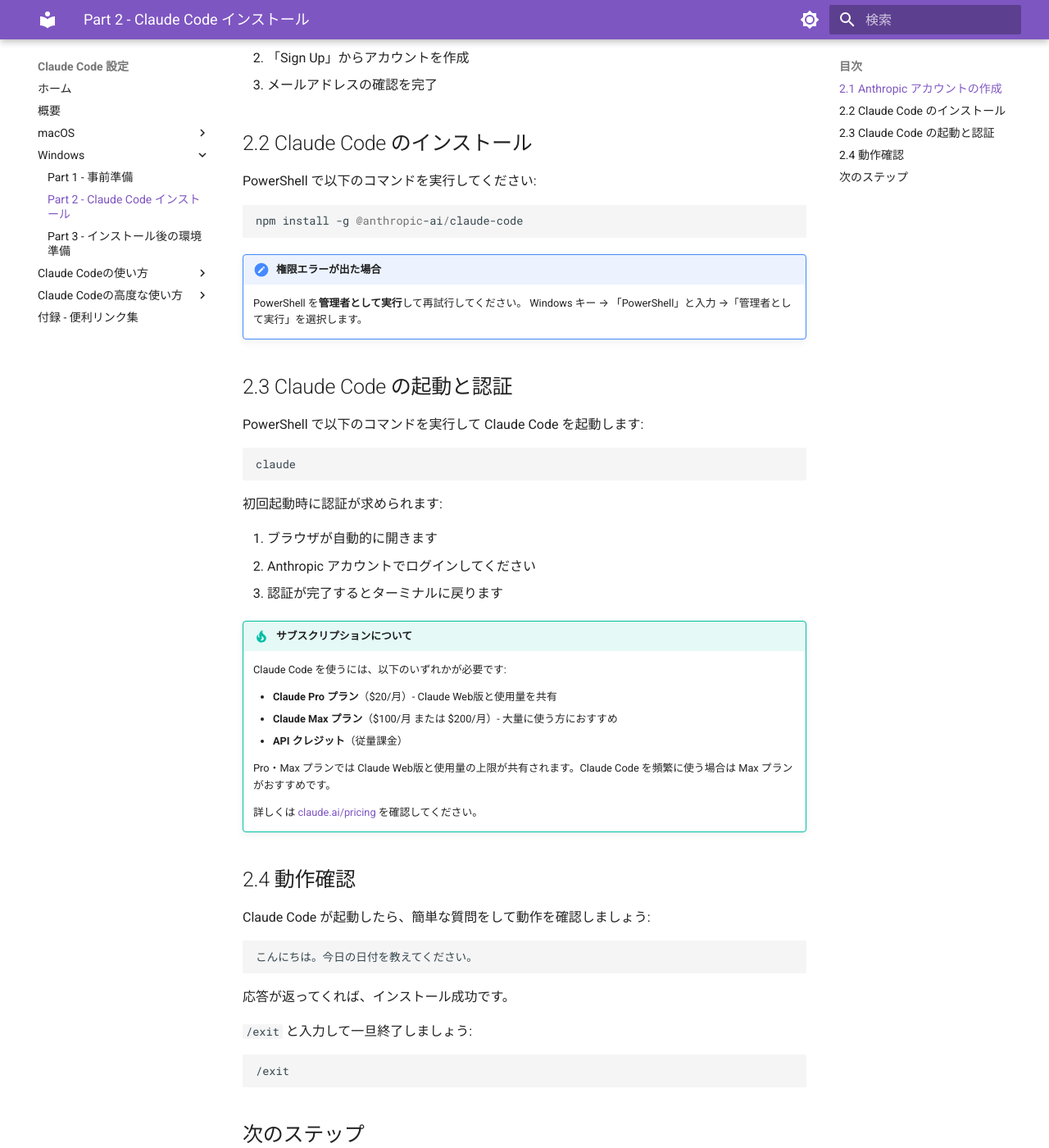
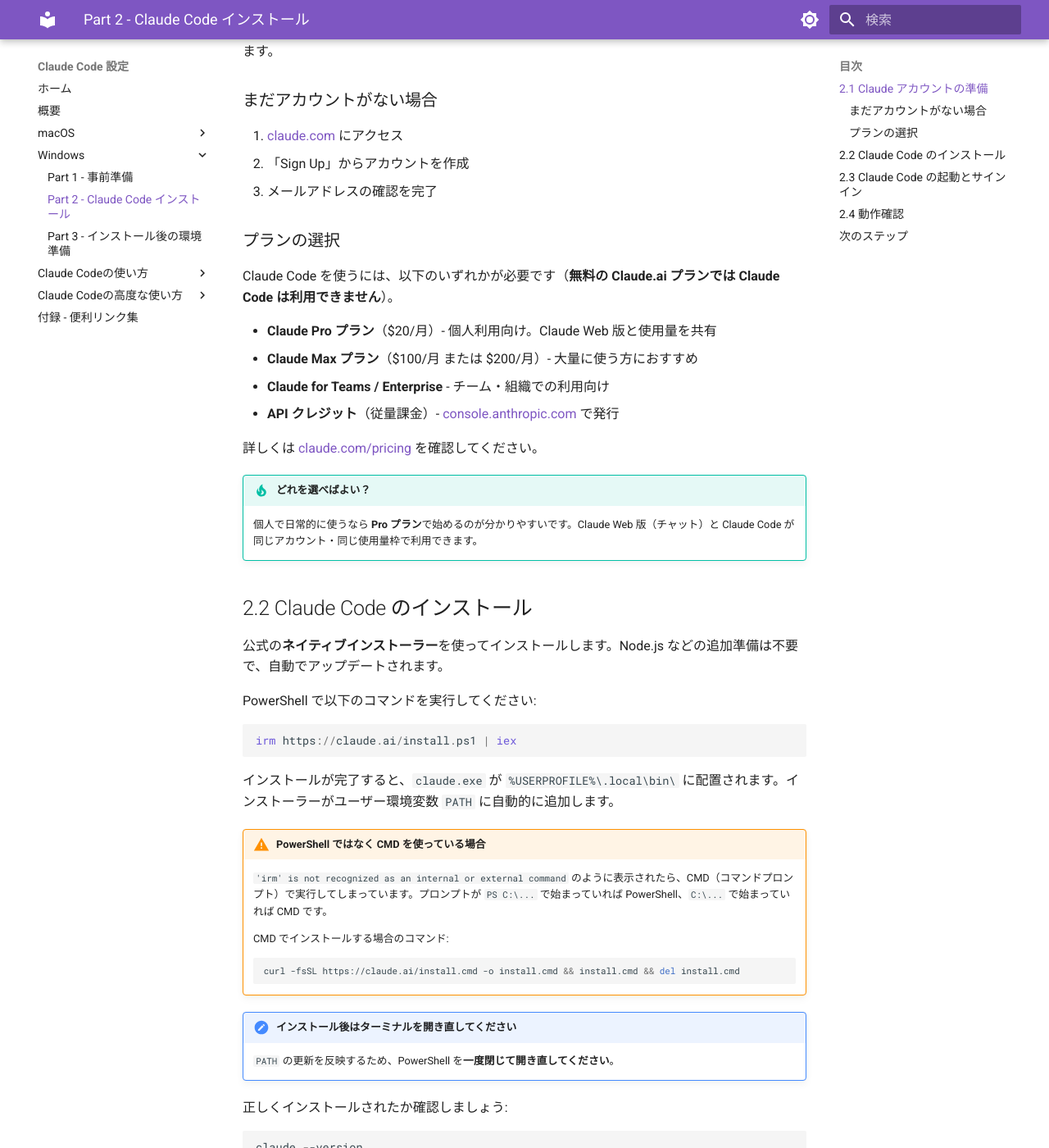
Before and after one commit to hdknr/claude-code-setup, an MkDocs documentation site: the page built from docs/windows/part2-installation.md, in a window 1280 px wide and 1400 px high, scrolled down 272 px. Shown: the whole window at 82% size. Built offline with MkDocs 1.6.1 and Material for MkDocs 9.7.7, drawn with Linux system fonts in a browser that asks for light colours; some of the changed text lies outside the part shown.

Commit message:
インストール手順を最新のネイティブインストーラーに更新
- Windows: `irm https://claude.ai/install.ps1 | iex` を採用
- macOS: `curl -fsSL https://claude.ai/install.sh | bash` を採用
- Node.js は不要になったため Part 1 から削除
- PATH の取り扱いとトラブルシュートを追記
- 「Anthropic Console でアカウント作成」ではなく claude.com でのサインアップに統一し、Pro/Max/Teams/Console など対応プランを明記

Fixes #24

````diff
--- a/docs/macos/part2-installation.md
+++ b/docs/macos/part2-installation.md
@@ -1,31 +1,62 @@
 # Part 2: Claude Code インストール
 
-Anthropic のアカウント登録から Claude Code のインストールまでの手順です。
+Claude アカウントの準備から Claude Code のインストール、サインインまでの手順です。
 
-## 2.1 Anthropic アカウントの作成
+## 2.1 Claude アカウントの準備
 
-1. [console.anthropic.com](https://console.anthropic.com/) にアクセス
+Claude Code を使うには **Claude アカウント**が必要です。Claude.ai のアカウントをそのまま使えます。
+
+### まだアカウントがない場合
+
+1. [claude.com](https://claude.com/) にアクセス
 2. 「Sign Up」からアカウントを作成
 3. メールアドレスの確認を完了
 
-![Anthropic Console](../images/screenshots/anthropic-console.png)
+### プランの選択
+
+Claude Code を使うには、以下のいずれかが必要です（**無料の Claude.ai プランでは Claude Code は利用できません**）。
+
+- **Claude Pro プラン**（$20/月）- 個人利用向け。Claude Web 版と使用量を共有
+- **Claude Max プラン**（$100/月 または $200/月）- 大量に使う方におすすめ
+- **Claude for Teams / Enterprise** - チーム・組織での利用向け
+- **API クレジット**（従量課金）- [console.anthropic.com](https://console.anthropic.com/) で発行
+
+詳しくは [claude.com/pricing](https://claude.com/pricing) を確認してください。
+
+!!! tip "どれを選べばよい？"
+    個人で日常的に使うなら **Pro プラン**で始めるのが分かりやすいです。Claude Web 版（チャット）と Claude Code が同じアカウント・同じ使用量枠で利用できます。
 
 ## 2.2 Claude Code のインストール
+
+公式の**ネイティブインストーラー**を使ってインストールします。Node.js などの追加準備は不要で、自動でアップデートされます。
 
 ターミナルで以下のコマンドを実行してください:
 
 ```bash
-npm install -g @anthropic-ai/claude-code
+curl -fsSL https://claude.ai/install.sh | bash
 ```
 
-!!! note "権限エラーが出た場合"
-    以下のコマンドで再試行してください:
+インストールが完了すると、`claude` コマンドが `~/.local/bin/claude` に配置されます。インストーラーがシェル設定（`~/.zprofile` など）にパスを自動追加します。
+
+!!! note "インストール後はターミナルを開き直してください"
+    パス設定を反映するため、ターミナルを一度閉じて開き直してください。
+    すぐに反映したい場合は次を実行します:
     ```bash
-    sudo npm install -g @anthropic-ai/claude-code
+    source ~/.zprofile
     ```
-    Mac のログインパスワードを入力してください。
 
-## 2.3 Claude Code の起動と認証
+正しくインストールされたか確認しましょう:
+
+```bash
+claude --version
+```
+
+バージョン番号が表示されれば成功です。
+
+!!! info "アップデートについて"
+    ネイティブインストーラーで入れた Claude Code は**バックグラウンドで自動アップデート**されます。手動で最新化したい場合は `claude update` を実行します。
+
+## 2.3 Claude Code の起動とサインイン
 
 ターミナルで以下のコマンドを実行して Claude Code を起動します:
 
@@ -33,22 +64,19 @@
 claude
 ```
 
-初回起動時に認証が求められます:
+初回起動時にサインインが求められます:
 
 1. ブラウザが自動的に開きます
-2. Anthropic アカウントでログインしてください
-3. 認証が完了するとターミナルに戻ります
+2. **2.1 で作成した Claude アカウント**でログインしてください
+3. 「Authorize」をクリックして認証を許可
+4. ブラウザに「Login successful」と表示されたらターミナルに戻ります
 
-!!! tip "サブスクリプションについて"
-    Claude Code を使うには、以下のいずれかが必要です:
+!!! note "ブラウザが自動で開かない場合"
+    ターミナルに表示された URL を手動でブラウザに貼り付けてください。
+    SSH 経由など、ブラウザのコールバックが届かない環境ではログインコードが表示されるので、ターミナルの `Paste code here if prompted` にコードを貼り付けます。
 
-    - **Claude Pro プラン**（$20/月）- Claude Web版と使用量を共有
-    - **Claude Max プラン**（$100/月 または $200/月）- 大量に使う方におすすめ
-    - **API クレジット**（従量課金）
-
-    Pro・Max プランでは Claude Web版と使用量の上限が共有されます。Claude Code を頻繁に使う場合は Max プランがおすすめです。
-
-    詳しくは [claude.ai/pricing](https://claude.ai/pricing) を確認してください。
+!!! tip "ログインのやり直し"
+    別のアカウントでログインし直したいときは、Claude Code 内で `/logout` を実行してから再度 `claude` を起動します。
 
 ## 2.4 動作確認
 
--- a/docs/windows/part2-installation.md
+++ b/docs/windows/part2-installation.md
@@ -1,26 +1,76 @@
 # Part 2: Claude Code インストール（Windows）
 
-Anthropic のアカウント登録から Claude Code のインストールまでの手順です。
+Claude アカウントの準備から Claude Code のインストール、サインインまでの手順です。
 
-## 2.1 Anthropic アカウントの作成
+## 2.1 Claude アカウントの準備
 
-1. [console.anthropic.com](https://console.anthropic.com/) にアクセス
+Claude Code を使うには **Claude アカウント**が必要です。Claude.ai のアカウントをそのまま使えます。
+
+### まだアカウントがない場合
+
+1. [claude.com](https://claude.com/) にアクセス
 2. 「Sign Up」からアカウントを作成
 3. メールアドレスの確認を完了
 
+### プランの選択
+
+Claude Code を使うには、以下のいずれかが必要です（**無料の Claude.ai プランでは Claude Code は利用できません**）。
+
+- **Claude Pro プラン**（$20/月）- 個人利用向け。Claude Web 版と使用量を共有
+- **Claude Max プラン**（$100/月 または $200/月）- 大量に使う方におすすめ
+- **Claude for Teams / Enterprise** - チーム・組織での利用向け
+- **API クレジット**（従量課金）- [console.anthropic.com](https://console.anthropic.com/) で発行
+
+詳しくは [claude.com/pricing](https://claude.com/pricing) を確認してください。
+
+!!! tip "どれを選べばよい？"
+    個人で日常的に使うなら **Pro プラン**で始めるのが分かりやすいです。Claude Web 版（チャット）と Claude Code が同じアカウント・同じ使用量枠で利用できます。
+
 ## 2.2 Claude Code のインストール
+
+公式の**ネイティブインストーラー**を使ってインストールします。Node.js などの追加準備は不要で、自動でアップデートされます。
 
 PowerShell で以下のコマンドを実行してください:
 
 ```powershell
-npm install -g @anthropic-ai/claude-code
+irm https://claude.ai/install.ps1 | iex
 ```
 
-!!! note "権限エラーが出た場合"
-    PowerShell を**管理者として実行**して再試行してください。
-    Windows キー → 「PowerShell」と入力 →「管理者として実行」を選択します。
+インストールが完了すると、`claude.exe` が `%USERPROFILE%\.local\bin\` に配置されます。インストーラーがユーザー環境変数 `PATH` に自動的に追加します。
 
-## 2.3 Claude Code の起動と認証
+!!! warning "PowerShell ではなく CMD を使っている場合"
+    `'irm' is not recognized as an internal or external command` のように表示されたら、CMD（コマンドプロンプト）で実行してしまっています。プロンプトが `PS C:\...` で始まっていれば PowerShell、`C:\...` で始まっていれば CMD です。
+
+    CMD でインストールする場合のコマンド:
+    ```batch
+    curl -fsSL https://claude.ai/install.cmd -o install.cmd && install.cmd && del install.cmd
+    ```
+
+!!! note "インストール後はターミナルを開き直してください"
+    `PATH` の更新を反映するため、PowerShell を**一度閉じて開き直してください**。
+
+正しくインストールされたか確認しましょう:
+
+```powershell
+claude --version
+```
+
+バージョン番号が表示されれば成功です。
+
+!!! tip "`claude` コマンドが見つからない場合"
+    PowerShell を開き直しても `'claude' is not recognized...` と表示される場合は、次を試してください:
+
+    1. PowerShell を完全に閉じてから、もう一度新しい PowerShell を起動する
+    2. それでも解決しない場合は、フルパスで起動を確認:
+       ```powershell
+       & "$env:USERPROFILE\.local\bin\claude.exe" --version
+       ```
+    3. 上で動くのに `claude` で動かない場合は、ユーザー環境変数 `PATH` に `%USERPROFILE%\.local\bin` を手動で追加してください。
+
+!!! info "アップデートについて"
+    ネイティブインストーラーで入れた Claude Code は**バックグラウンドで自動アップデート**されます。手動で最新化したい場合は `claude update` を実行します。
+
+## 2.3 Claude Code の起動とサインイン
 
 PowerShell で以下のコマンドを実行して Claude Code を起動します:
 
@@ -28,22 +78,19 @@
 claude
 ```
 
-初回起動時に認証が求められます:
+初回起動時にサインインが求められます:
 
 1. ブラウザが自動的に開きます
-2. Anthropic アカウントでログインしてください
-3. 認証が完了するとターミナルに戻ります
+2. **2.1 で作成した Claude アカウント**でログインしてください
+3. 「Authorize」をクリックして認証を許可
+4. ブラウザに「Login successful」と表示されたら PowerShell に戻ります
 
-!!! tip "サブスクリプションについて"
-    Claude Code を使うには、以下のいずれかが必要です:
+!!! note "ブラウザが自動で開かない場合"
+    PowerShell に表示された URL を手動でブラウザに貼り付けてください。
+    ブラウザのコールバックが届かない環境ではログインコードが表示されるので、ターミナルの `Paste code here if prompted` にコードを貼り付けます。
 
-    - **Claude Pro プラン**（$20/月）- Claude Web版と使用量を共有
-    - **Claude Max プラン**（$100/月 または $200/月）- 大量に使う方におすすめ
-    - **API クレジット**（従量課金）
-
-    Pro・Max プランでは Claude Web版と使用量の上限が共有されます。Claude Code を頻繁に使う場合は Max プランがおすすめです。
-
-    詳しくは [claude.ai/pricing](https://claude.ai/pricing) を確認してください。
+!!! tip "ログインのやり直し"
+    別のアカウントでログインし直したいときは、Claude Code 内で `/logout` を実行してから再度 `claude` を起動します。
 
 ## 2.4 動作確認
 
````
Also changed, not shown: docs/appendix-links.md (+1 -1 lines), docs/index.md (+1 -1 lines), docs/macos/part1-preparation.md (+3 -16 lines), docs/windows/part1-preparation.md (+3 -18 lines).
